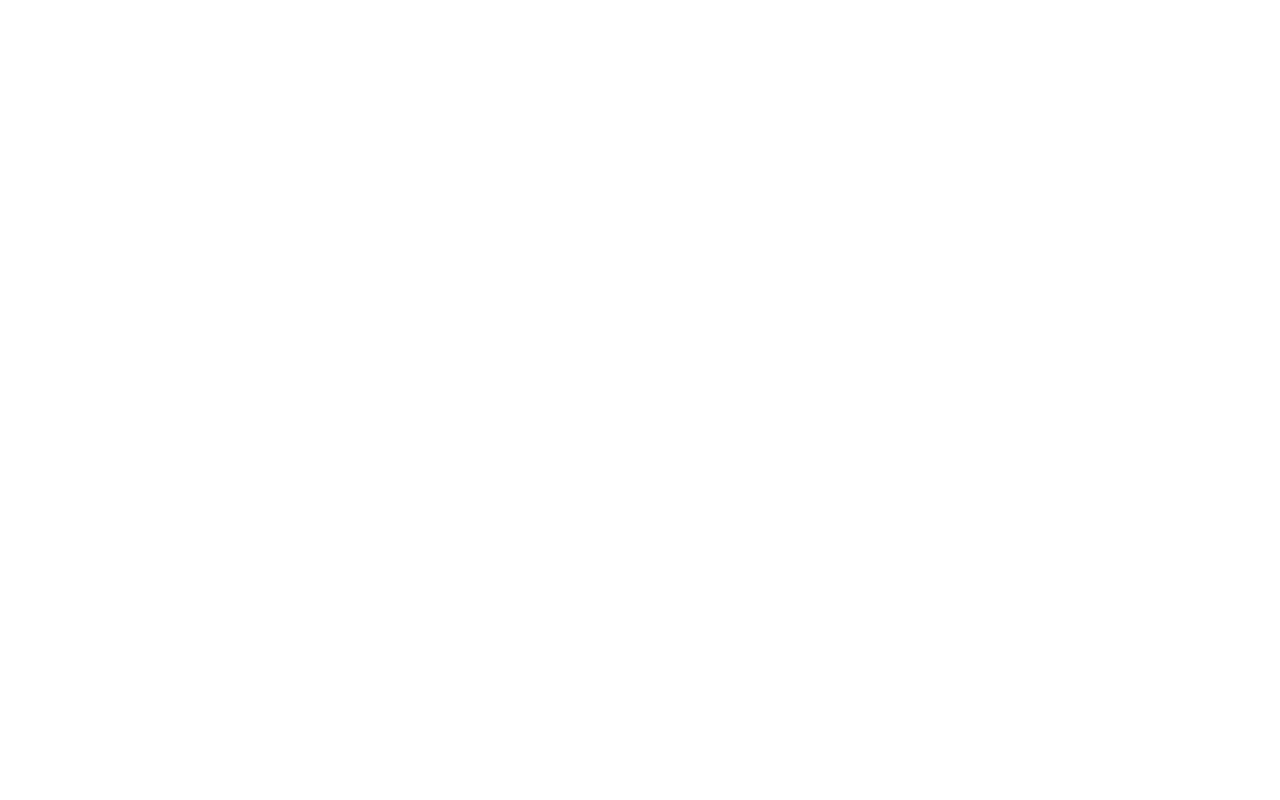
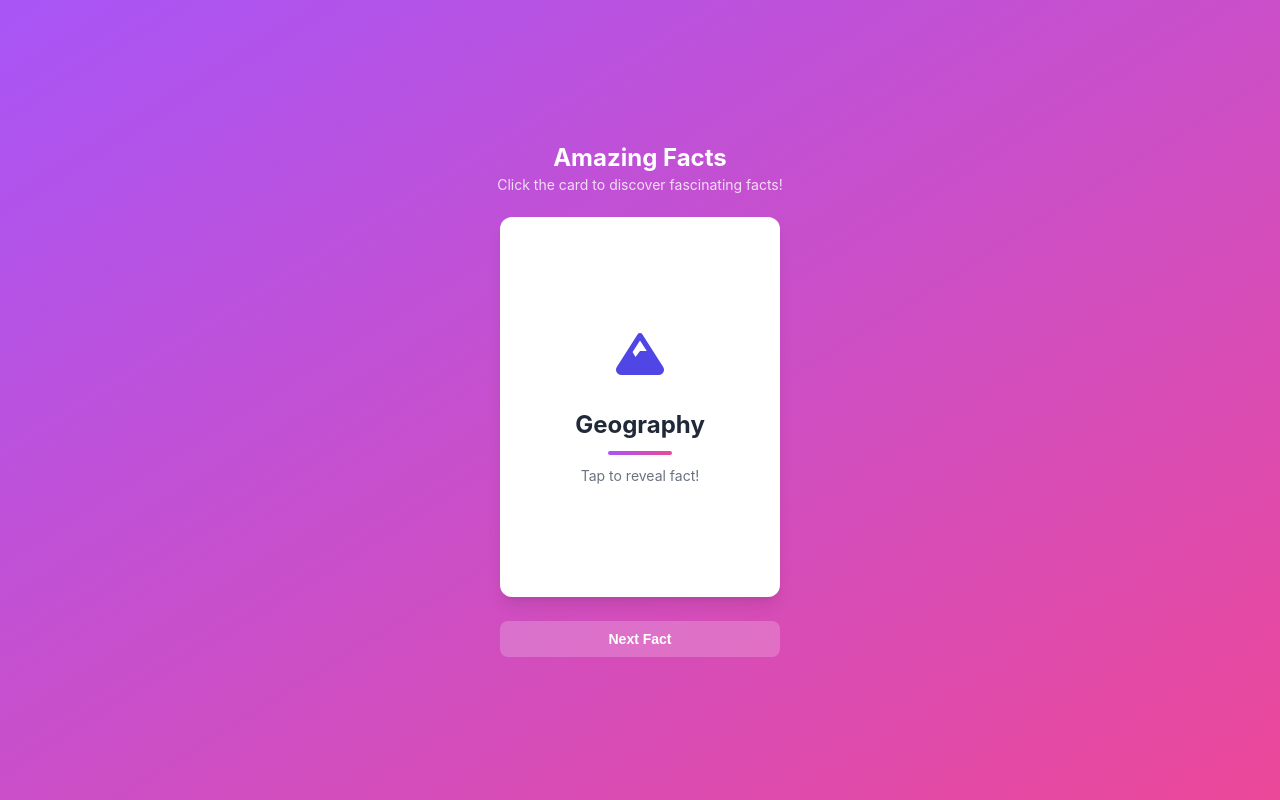
Before and after one commit to M7mdAhmd/Trivio, a plain HTML site: page index.html in a window 1280 px wide. Drawn offline with Linux system fonts and the light colour scheme.

Commit message:
Added Project files

```diff
--- a/index.html
+++ b/index.html
@@ -1,11 +1,23 @@
 <!DOCTYPE html>
 <html lang="en">
 <head>
-    <meta charset="UTF-8">
-    <meta name="viewport" content="width=device-width, initial-scale=1.0">
-    <title>Hustler</title>
+  <meta charset="UTF-8">
+  <meta name="viewport" content="width=device-width, initial-scale=1.0">
+  <link rel="stylesheet" href="https://cdnjs.cloudflare.com/ajax/libs/font-awesome/6.0.0-beta3/css/all.min.css">
+  <title>Trivio</title>
+  <link rel="stylesheet" href="style.css">
 </head>
 <body>
-
+  <div class="container">
+    <div class="header">
+      <h1 class="title">Amazing Facts</h1>
+      <p class="subtitle">Click the card to discover fascinating facts!</p>
+    </div>
+    <div class="card-container" id="card-container">
+      <div class="card" id="card"></div>
+    </div>
+    <button id="next-button" class="next-button">Next Fact</button>
+  </div>
+  <script src="script.js"></script>
 </body>
 </html>
--- /dev/null
+++ b/script.js
@@ -0,0 +1,85 @@
+const cards = [
+    { topic: "Space", content: "There's a planet made of diamonds twice the size of Earth! The planet, 55 Cancri e, is likely covered in graphite and diamond.", iconClass: 'fas fa-rocket' },
+    { topic: "Ocean Life", content: "The blue whale's heart is so big that a human could swim through its arteries! The heart alone can weigh up to 1,000 pounds.", iconClass: 'fas fa-fish' },
+    { topic: "Human Body", content: "Your brain generates enough electricity to power a small LED light! It produces about 10-23 watts of power when you're awake.", iconClass: 'fas fa-brain' },
+    { topic: "Earth", content: "The Sahara Desert was once a lush tropical forest! This dramatic change happened about 6,000 years ago.", iconClass: 'fas fa-globe-americas' },
+    { topic: "Universe", content: "Time passes faster at your head than at your feet! This is due to Einstein's theory of relativity.", iconClass: 'fas fa-meteor' },
+    { topic: "Animals", content: "Hummingbirds are the only birds that can fly backwards! They can also hover and even fly upside down.", iconClass: 'fas fa-dove' },
+    { topic: "Technology", content: "The first computer mouse was made of wood! It was invented by Doug Engelbart in 1964.", iconClass: 'fas fa-mouse' },
+    { topic: "History", content: "The Great Wall of China is not a single wall but a series of walls and fortifications! It stretches over 13,000 miles.", iconClass: 'fas fa-landmark' },
+    { topic: "Science", content: "Bananas are radioactive! They contain potassium-40, a naturally occurring radioactive isotope.", iconClass: 'fas fa-flask' },
+    { topic: "Geography", content: "Australia is wider than the moon! The moon's diameter is about 3,474 km, while Australia is about 4,000 km wide.", iconClass: 'fas fa-map' },
+    { topic: "Space", content: "A day on Venus is longer than a year on Venus! It takes 243 Earth days to rotate once but only 225 Earth days to orbit the Sun.", iconClass: 'fas fa-satellite' },
+    { topic: "Animals", content: "Octopuses have three hearts! Two pump blood to the gills, and one pumps it to the rest of the body.", iconClass: 'fas fa-otter' },
+    { topic: "Human Body", content: "Your stomach gets a new lining every 3 to 4 days! This prevents it from digesting itself.", iconClass: 'fas fa-heartbeat' },
+    { topic: "Ocean Life", content: "Jellyfish have been around for more than 500 million years! They are older than dinosaurs.", iconClass: 'fas fa-water' },
+    { topic: "Universe", content: "There are more stars in the universe than grains of sand on all the beaches on Earth!", iconClass: 'fas fa-star' },
+    { topic: "Technology", content: "The first website is still online! It was created by Tim Berners-Lee in 1991.", iconClass: 'fas fa-laptop-code' },
+    { topic: "History", content: "Cleopatra lived closer to the invention of the iPhone than to the construction of the Great Pyramid!", iconClass: 'fas fa-hourglass' },
+    { topic: "Science", content: "Honey never spoils! Archaeologists have found pots of honey in ancient Egyptian tombs that are over 3,000 years old and still edible.", iconClass: 'fas fa-honey-pot' },
+    { topic: "Geography", content: "Iceland is growing by about 5 cm per year! It sits on the Mid-Atlantic Ridge, where tectonic plates are pulling apart.", iconClass: 'fas fa-mountain' },
+    { topic: "Animals", content: "A group of flamingos is called a 'flamboyance'!", iconClass: 'fas fa-kiwi-bird' }
+  ];
+
+  let currentCardIndex;
+  let isFlipped = false;
+  let isTransitioning = false;
+  const cardElement = document.getElementById('card');
+  const cardContainer = document.getElementById('card-container');
+  const nextButton = document.getElementById('next-button');
+
+  function getRandomCard() {
+    if (isTransitioning) return;
+    isTransitioning = true;
+
+    if (isFlipped) {
+      cardElement.classList.remove('flipped');
+      isFlipped = false;
+    }
+
+    cardElement.classList.add('fade-out');
+
+    setTimeout(() => {
+      updateCardContent();
+      setTimeout(() => {
+        cardElement.classList.remove('fade-out');
+        isTransitioning = false;
+      }, 10);
+    }, 300);
+  }
+
+  function updateCardContent() {
+    const prevIndex = currentCardIndex;
+    let newIndex;
+    do {
+      newIndex = Math.floor(Math.random() * cards.length);
+    } while (newIndex === prevIndex && cards.length > 1);
+    currentCardIndex = newIndex;
+    renderCard();
+  }
+
+  function renderCard() {
+    const card = cards[currentCardIndex];
+    cardElement.innerHTML = `
+      <div class="card-front">
+        <i class="${card.iconClass} icon-lg"></i>
+        <h2 class="card-topic">${card.topic}</h2>
+        <div class="card-divider"></div>
+        <p class="card-hint">Tap to reveal fact!</p>
+      </div>
+      <div class="card-back">
+        <p class="card-content">${card.content}</p>
+      </div>
+    `;
+  }
+
+  function toggleCardFlip() {
+    if (isTransitioning) return;
+    isFlipped = !isFlipped;
+    cardElement.classList.toggle('flipped', isFlipped);
+  }
+
+  cardContainer.addEventListener('click', toggleCardFlip);
+  nextButton.addEventListener('click', getRandomCard);
+  currentCardIndex = Math.floor(Math.random() * cards.length);
+  renderCard();
--- /dev/null
+++ b/style.css
@@ -0,0 +1,185 @@
+* {
+    margin: 0;
+    padding: 0;
+    box-sizing: border-box;
+  }
+
+  body {
+    font-family: -apple-system, BlinkMacSystemFont, 'Segoe UI', Roboto, sans-serif;
+    min-height: 100vh;
+    background: linear-gradient(to bottom right, #a855f7, #ec4899);
+    display: flex;
+    align-items: center;
+    justify-content: center;
+    padding: 1rem;
+  }
+
+  .container {
+    max-width: 20rem;
+    width: 100%;
+  }
+
+  .header {
+    text-align: center;
+    margin-bottom: 1.5rem;
+  }
+
+  .title {
+    font-size: 1.5rem;
+    font-weight: bold;
+    color: white;
+    display: flex;
+    align-items: center;
+    justify-content: center;
+    gap: 0.5rem;
+  }
+
+  .icon-placeholder {
+    width: 1.5rem;
+    height: 1.5rem;
+    background-color: rgba(255, 255, 255, 0.5);
+    border-radius: 4px;
+  }
+
+  .subtitle {
+    color: rgba(255, 255, 255, 0.8);
+    margin-top: 0.25rem;
+    font-size: 0.875rem;
+  }
+
+  .card-container {
+    perspective: 1000px;
+    cursor: pointer;
+    margin: 0 auto;
+    width: 280px;
+    height: 380px;
+  }
+
+  .card {
+    position: relative;
+    width: 100%;
+    height: 100%;
+    transition: transform 700ms, opacity 300ms;
+    transform-style: preserve-3d;
+    opacity: 1;
+  }
+
+  .card.flipped {
+    transform: rotateY(180deg);
+  }
+
+  .card.fade-out {
+    opacity: 0;
+  }
+
+  .card-front,
+  .card-back {
+    position: absolute;
+    width: 100%;
+    height: 100%;
+    background-color: white;
+    border-radius: 0.75rem;
+    box-shadow: 0 10px 15px -3px rgba(0, 0, 0, 0.1), 0 4px 6px -2px rgba(0, 0, 0, 0.05);
+    padding: 1.5rem;
+    backface-visibility: hidden;
+  }
+
+  .card-front {
+    display: flex;
+    flex-direction: column;
+    align-items: center;
+    justify-content: center;
+  }
+
+  .card-back {
+    display: flex;
+    align-items: center;
+    justify-content: center;
+    padding: 2rem;
+    transform: rotateY(180deg);
+  }
+
+  .icon-lg {
+    font-size: 3rem;
+    color: #4f46e5; /* Default icon color */
+    margin-bottom: 1rem;
+  }
+
+  .icon-placeholder {
+    font-size: 1.5rem;
+    color: rgba(255, 255, 255, 0.8);
+  }
+
+  .icon-space {
+    background-color: #4f46e5;
+  }
+
+  .icon-ocean {
+    background-color: #2563eb;
+  }
+
+  .icon-brain {
+    background-color: #db2777;
+  }
+
+  .icon-earth {
+    background-color: #16a34a;
+  }
+
+  .icon-universe {
+    background-color: #9333ea;
+  }
+
+  .icon-animals {
+    background-color: #dc2626;
+  }
+
+  .card-topic {
+    font-size: 1.5rem;
+    font-weight: bold;
+    color: #1f2937;
+    margin-top: 1rem;
+  }
+
+  .card-divider {
+    width: 4rem;
+    height: 0.25rem;
+    background: linear-gradient(to right, #a855f7, #ec4899);
+    border-radius: 9999px;
+    margin-top: 0.75rem;
+  }
+
+  .card-hint {
+    font-size: 0.875rem;
+    color: #6b7280;
+    margin-top: 0.75rem;
+  }
+
+  .card-content {
+    font-size: 1.125rem;
+    text-align: center;
+    font-weight: 500;
+    color: #1f2937;
+  }
+
+  .next-button {
+    margin-top: 1.5rem;
+    width: 100%;
+    max-width: 280px;
+    margin-left: auto;
+    margin-right: auto;
+    display: block;
+    background-color: rgba(255, 255, 255, 0.2);
+    color: white;
+    font-weight: 600;
+    padding: 0.625rem 1.5rem;
+    border-radius: 0.5rem;
+    transition: background-color 150ms;
+    border: none;
+    cursor: pointer;
+    font-size: 0.875rem;
+  }
+
+  .next-button:hover {
+    background-color: rgba(255, 255, 255, 0.3);
+  }
```
Also changed, not shown: 1 other file.
